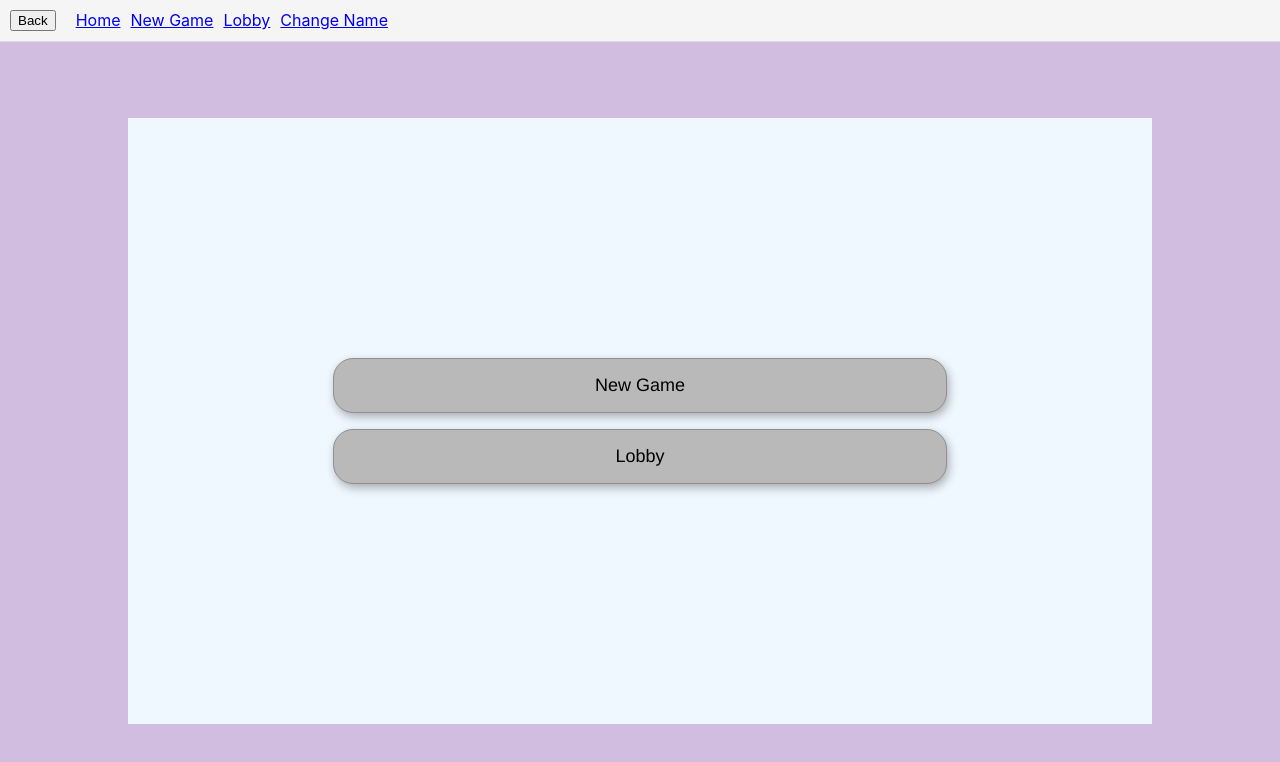
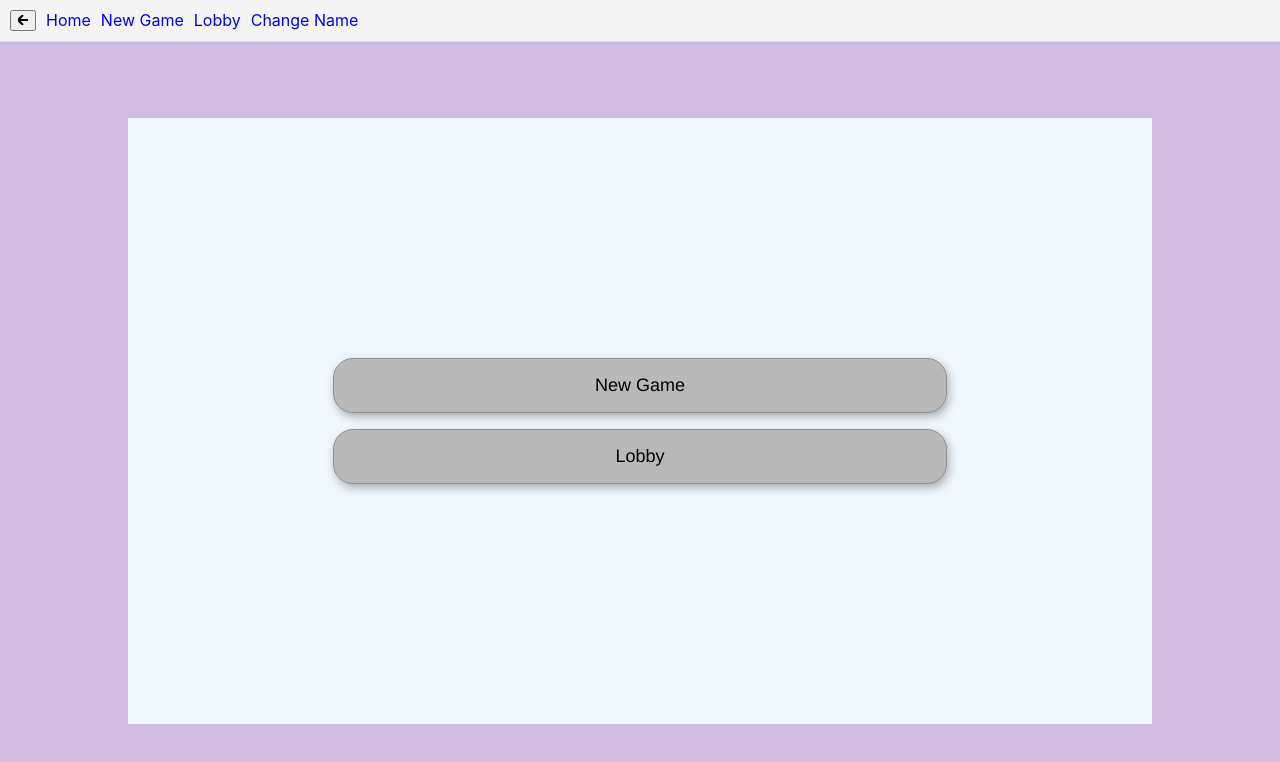
Before and after one commit to DamianSubzda/ChessApp, a React (Create React App) app in the folder chessApp.client/: page / in a window 1280 px wide. Shown: the top 762 px of the page. Built offline with nearby package versions, Linux system fonts and the light colour scheme.

Commit message:
navigation change

```diff
--- a/chessApp.client/src/components/navbar/NavItem.jsx
+++ b/chessApp.client/src/components/navbar/NavItem.jsx
@@ -1,13 +1,23 @@
 import { NavLink } from "react-router-dom";
+import "./NavItem.scss";
 
-function NavItem({ to, label}) {
-    return(
-        <>
-            <NavLink to={to}>
-                {label}
-            </NavLink>
-        </>
-    )
+function NavItem({ to, label, isInGame, onNavigate }) {
+    const handleClick = (event) => {
+        if (isInGame) {
+            event.preventDefault();
+            onNavigate(to);
+        }
+    };
+
+    return (
+        <NavLink
+            className="navitem"
+            to={to}
+            onClick={handleClick}
+        >
+            {label}
+        </NavLink>
+    );
 }
 
 export default NavItem;
--- /dev/null
+++ b/chessApp.client/src/components/navbar/NavItem.scss
@@ -0,0 +1,8 @@
+.navitem {
+    // background-color: red;
+    text-decoration: none;
+    // border: 1px solid black;
+    &:hover {
+        transform: scale(1.05);
+    }
+}
--- a/chessApp.client/src/components/navbar/Navbar.jsx
+++ b/chessApp.client/src/components/navbar/Navbar.jsx
@@ -1,21 +1,102 @@
-import { useNavigate } from "react-router-dom";
-import React from 'react';
+import { useNavigate, useParams, useLocation } from "react-router-dom";
+import React, { useState, useEffect } from "react";
 import NavItem from "./NavItem";
+import ArrowLeftIcon from "../icons/ArrowLeft.tsx";
+import config from "./../../config.json";
+import "./Navbar.scss";
 
-function Navbar(){
-    const navigate = useNavigate();
+function Navbar() {
+  const navigate = useNavigate();
+  const { gameId } = useParams(); // Pobieranie gameId z URL
+  const location = useLocation();
+  const [showPopup, setShowPopup] = useState(false);
+  const [pendingPath, setPendingPath] = useState(null);
+  const [isGameFinished, setIsGameFinished] = useState(false);
 
-    return(
-        <nav style={{ padding: '10px', backgroundColor: '#f5f5f5', borderBottom: '1px solid #ddd', display: "flex", flexDirection: "row", gap: "10px" }}>
-            <button onClick={() => navigate(-1)} style={{ marginRight: '10px' }}>
-                Back
-            </button>
-            <NavItem to="/" label="Home" />
-            <NavItem to="/new-game" label="New Game" />
-            <NavItem to="/lobby" label="Lobby" />
-            <NavItem to="/player-name" label="Change Name" />
-        </nav>
-    )
+  const getGameStatus = async () => {
+    console.log("getGameStatus", gameId);
+    if (!gameId) return;
+
+    try {
+      const response = await fetch(`${config.apiURL}/game-status?gameId=${gameId}`);
+      if (response.ok) {
+        const status = await response.json();
+        console.log("Game status:", status);
+        setIsGameFinished(status === "Finished"); // Zakładamy, że API zwraca "Finished"
+      } else {
+        console.error("Failed to fetch game status:", response.statusText);
+      }
+    } catch (error) {
+      console.error("Error fetching game status:", error);
+    }
+  };
+
+  const handleBack = () => {
+    console.log("back");
+    getGameStatus();
+    if (gameId && !isGameFinished) {
+      setShowPopup(true);
+      setPendingPath(-1); // Zwraca do poprzedniej strony
+    } else {
+      navigate(-1);
+    }
+  };
+
+  const handleNavigate = (path) => {
+    console.log("navigate");
+    getGameStatus();
+    if (gameId && !isGameFinished) {
+      setShowPopup(true);
+      setPendingPath(path);
+    } else {
+      navigate(path);
+    }
+  };
+
+  const confirmExit = () => {
+    setShowPopup(false);
+    if (pendingPath === -1) {
+      navigate(-1);
+    } else {
+      navigate(pendingPath);
+    }
+    setPendingPath(null);
+  };
+
+  const cancelExit = () => {
+    setShowPopup(false);
+    setPendingPath(null);
+  };
+
+  return (
+    <>
+      <div className="navbar">
+        <button onClick={handleBack}>
+          <ArrowLeftIcon size={10} />
+        </button>
+        <NavItem to="/" label="Home" onNavigate={handleNavigate} />
+        <NavItem to="/new-game" label="New Game" onNavigate={handleNavigate} />
+        <NavItem to="/lobby" label="Lobby" onNavigate={handleNavigate} />
+        <NavItem to="/player-name" label="Change Name" onNavigate={handleNavigate} />
+      </div>
+
+      {showPopup && (
+        <div className="popup-overlay">
+          <div className="popup">
+            <p>Are you sure you want to leave the game?</p>
+            <div className="popup-actions">
+              <button onClick={confirmExit} className="popup-button confirm">
+                Yes
+              </button>
+              <button onClick={cancelExit} className="popup-button cancel">
+                No
+              </button>
+            </div>
+          </div>
+        </div>
+      )}
+    </>
+  );
 }
 
 export default Navbar;
--- /dev/null
+++ b/chessApp.client/src/components/navbar/Navbar.scss
@@ -0,0 +1,52 @@
+.navbar {
+    display: flex;
+    gap: 10px;
+    padding: 10px;
+    background-color: #f5f5f5;
+    border-bottom: 1px solid #ddd;
+}
+
+.popup-overlay {
+    position: fixed;
+    top: 0;
+    left: 0;
+    width: 100vw;
+    height: 100vh;
+    background: rgba(0, 0, 0, 0.5);
+    display: flex;
+    justify-content: center;
+    align-items: center;
+    z-index: 1000;
+}
+
+.popup {
+    background: #fff;
+    padding: 20px;
+    border-radius: 5px;
+    box-shadow: 0 4px 6px rgba(0, 0, 0, 0.1);
+    text-align: center;
+}
+
+.popup-actions {
+    margin-top: 20px;
+    display: flex;
+    justify-content: center;
+    gap: 10px;
+}
+
+.popup-button {
+    padding: 10px 20px;
+    border: none;
+    border-radius: 5px;
+    cursor: pointer;
+}
+
+.popup-button.confirm {
+    background-color: #d9534f;
+    color: white;
+}
+
+.popup-button.cancel {
+    background-color: #5bc0de;
+    color: white;
+}
```
